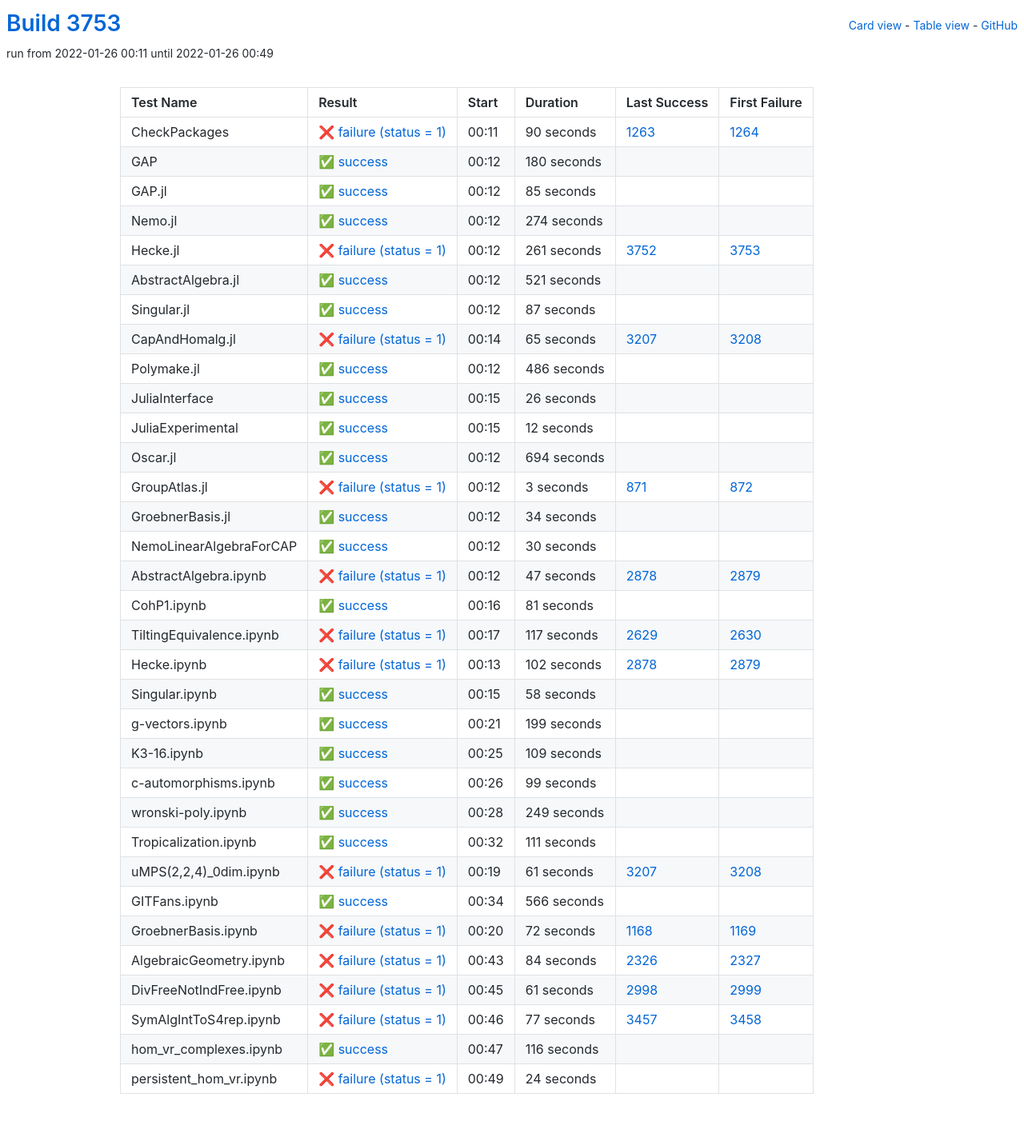
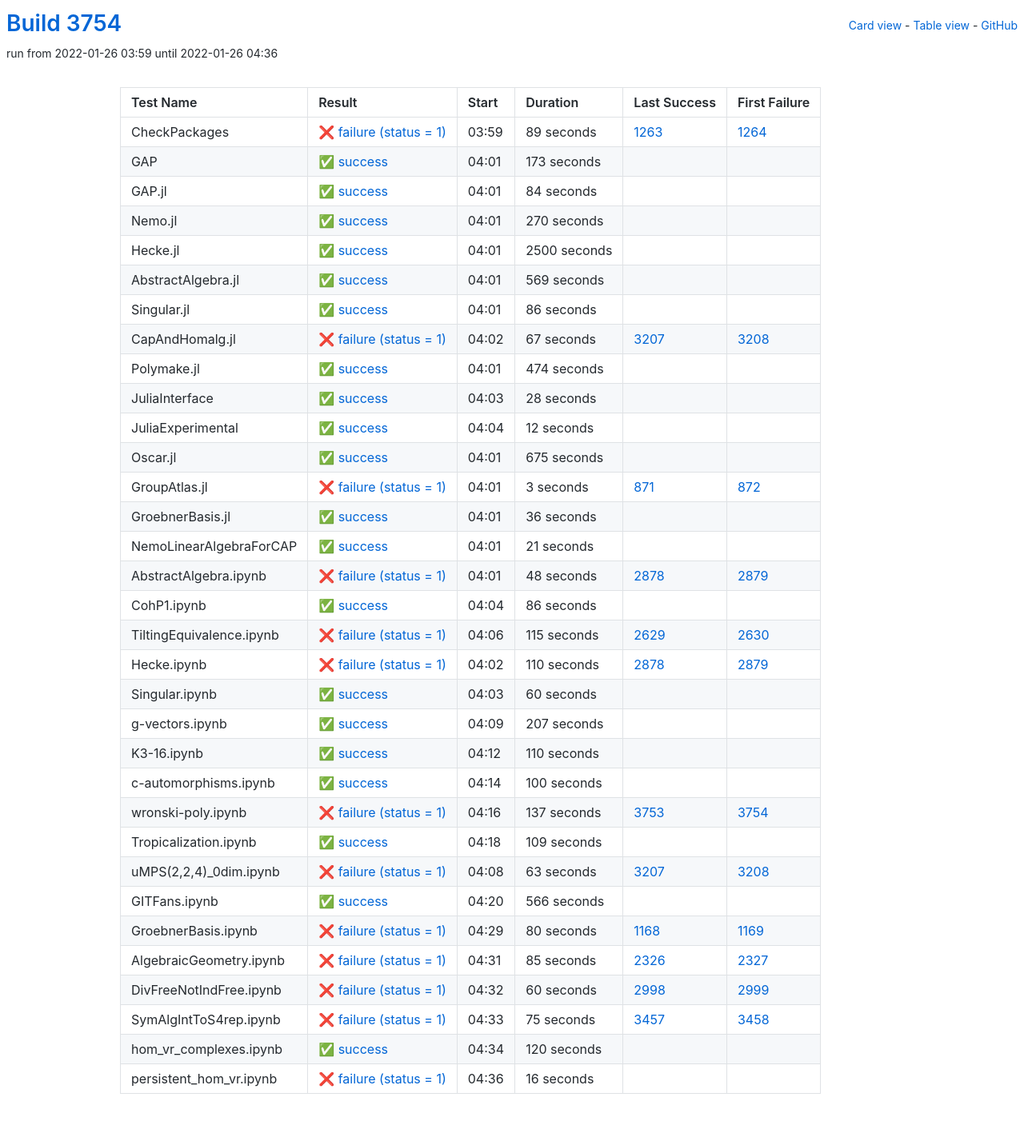
Before and after one commit to oscar-system/oscar-ci-status-stable, a Jekyll site: the page built from table.html, in a window 1280 px wide. Shown: the whole page at 80% size. Built offline with Jekyll 4.4.1, drawn with Linux system fonts in a browser that asks for light colours.

Commit message:
Build #3754

```diff
--- a/_data/ci.yml
+++ b/_data/ci.yml
@@ -1,6 +1,6 @@
 ---
-build: 3753
-build_url: https://oscarci.mathematik.uni-kl.de/job/oscar-stable/3753/
+build: 3754
+build_url: https://oscarci.mathematik.uni-kl.de/job/oscar-stable/3754/
 job: oscar-stable
 organization: oscar-system
 repo: oscar-ci-status-stable
@@ -8,128 +8,128 @@ repourl: https://github.com/oscar-system/oscar-ci-status-stable
 tests:
 - name: CheckPackages
   id: checkpackages
-  log: https://oscarci.mathematik.uni-kl.de/job/oscar-stable/3753/artifact/logs/build-3753/CheckPackages.log
-  start: 2022-01-26 00:11
+  log: https://oscarci.mathematik.uni-kl.de/job/oscar-stable/3754/artifact/logs/build-3754/CheckPackages.log
+  start: 2022-01-26 03:59
   success: false
   exitcode: 1
   status: failure
-  duration: 90
+  duration: 89
   last_success: 1263
   last_success_url: https://oscarci.mathematik.uni-kl.de/job/oscar-stable/1263/
   first_failure: 1264
   first_failure_url: https://oscarci.mathematik.uni-kl.de/job/oscar-stable/1264/
 - name: GAP
   id: gap
-  log: https://oscarci.mathematik.uni-kl.de/job/oscar-stable/3753/artifact/logs/build-3753/GAP.log
-  start: 2022-01-26 00:12
+  log: https://oscarci.mathematik.uni-kl.de/job/oscar-stable/3754/artifact/logs/build-3754/GAP.log
+  start: 2022-01-26 04:01
   success: true
   exitcode: 0
   status: success
-  duration: 180
+  duration: 173
   last_success: false
   last_success_url:
   first_failure: false
   first_failure_url:
 - name: GAP.jl
   id: gap-jl
-  log: https://oscarci.mathematik.uni-kl.de/job/oscar-stable/3753/artifact/logs/build-3753/GAP.jl.log
-  start: 2022-01-26 00:12
+  log: https://oscarci.mathematik.uni-kl.de/job/oscar-stable/3754/artifact/logs/build-3754/GAP.jl.log
+  start: 2022-01-26 04:01
   success: true
   exitcode: 0
   status: success
-  duration: 85
+  duration: 84
   last_success: false
   last_success_url:
   first_failure: false
   first_failure_url:
 - name: Nemo.jl
   id: nemo-jl
-  log: https://oscarci.mathematik.uni-kl.de/job/oscar-stable/3753/artifact/logs/build-3753/Nemo.jl.log
-  start: 2022-01-26 00:12
+  log: https://oscarci.mathematik.uni-kl.de/job/oscar-stable/3754/artifact/logs/build-3754/Nemo.jl.log
+  start: 2022-01-26 04:01
   success: true
   exitcode: 0
   status: success
-  duration: 274
+  duration: 270
   last_success: false
   last_success_url:
   first_failure: false
   first_failure_url:
 - name: Hecke.jl
   id: hecke-jl
-  log: https://oscarci.mathematik.uni-kl.de/job/oscar-stable/3753/artifact/logs/build-3753/Hecke.jl.log
-  start: 2022-01-26 00:12
-  success: false
-  exitcode: 1
-  status: failure
-  duration: 261
-  last_success: 3752
-  last_success_url: https://oscarci.mathematik.uni-kl.de/job/oscar-stable/3752/
-  first_failure: 3753
-  first_failure_url: https://oscarci.mathematik.uni-kl.de/job/oscar-stable/3753/
-- name: AbstractAlgebra.jl
-  id: abstractalgebra-jl
-  log: https://oscarci.mathematik.uni-kl.de/job/oscar-stable/3753/artifact/logs/build-3753/AbstractAlgebra.jl.log
-  start: 2022-01-26 00:12
+  log: https://oscarci.mathematik.uni-kl.de/job/oscar-stable/3754/artifact/logs/build-3754/Hecke.jl.log
+  start: 2022-01-26 04:01
   success: true
   exitcode: 0
   status: success
-  duration: 521
+  duration: 2500
+  last_success: false
+  last_success_url:
+  first_failure: false
+  first_failure_url:
+- name: AbstractAlgebra.jl
+  id: abstractalgebra-jl
+  log: https://oscarci.mathematik.uni-kl.de/job/oscar-stable/3754/artifact/logs/build-3754/AbstractAlgebra.jl.log
+  start: 2022-01-26 04:01
+  success: true
+  exitcode: 0
+  status: success
+  duration: 569
   last_success: false
   last_success_url:
   first_failure: false
   first_failure_url:
 - name: Singular.jl
   id: singular-jl
-  log: https://oscarci.mathematik.uni-kl.de/job/oscar-stable/3753/artifact/logs/build-3753/Singular.jl.log
-  start: 2022-01-26 00:12
+  log: https://oscarci.mathematik.uni-kl.de/job/oscar-stable/3754/artifact/logs/build-3754/Singular.jl.log
+  start: 2022-01-26 04:01
   success: true
   exitcode: 0
   status: success
-  duration: 87
+  duration: 86
   last_success: false
   last_success_url:
   first_failure: false
   first_failure_url:
 - name: CapAndHomalg.jl
   id: capandhomalg-jl
-  log: https://oscarci.mathematik.uni-kl.de/job/oscar-stable/3753/artifact/logs/build-3753/CapAndHomalg.jl.log
-  start: 2022-01-26 00:14
+  log: https://oscarci.mathematik.uni-kl.de/job/oscar-stable/3754/artifact/logs/build-3754/CapAndHomalg.jl.log
+  start: 2022-01-26 04:02
   success: false
   exitcode: 1
   status: failure
-  duration: 65
+  duration: 67
   last_success: 3207
   last_success_url: https://oscarci.mathematik.uni-kl.de/job/oscar-stable/3207/
   first_failure: 3208
   first_failure_url: https://oscarci.mathematik.uni-kl.de/job/oscar-stable/3208/
 - name: Polymake.jl
   id: polymake-jl
-  log: https://oscarci.mathematik.uni-kl.de/job/oscar-stable/3753/artifact/logs/build-3753/Polymake.jl.log
-  start: 2022-01-26 00:12
+  log: https://oscarci.mathematik.uni-kl.de/job/oscar-stable/3754/artifact/logs/build-3754/Polymake.jl.log
+  start: 2022-01-26 04:01
   success: true
   exitcode: 0
   status: success
-  duration: 486
+  duration: 474
   last_success: false
   last_success_url:
   first_failure: false
   first_failure_url:
 - name: JuliaInterface
   id: juliainterface
-  log: https://oscarci.mathematik.uni-kl.de/job/oscar-stable/3753/artifact/logs/build-3753/JuliaInterface.log
-  start: 2022-01-26 00:15
+  log: https://oscarci.mathematik.uni-kl.de/job/oscar-stable/3754/artifact/logs/build-3754/JuliaInterface.log
+  start: 2022-01-26 04:03
   success: true
   exitcode: 0
   status: success
-  duration: 26
+  duration: 28
   last_success: false
   last_success_url:
   first_failure: false
   first_failure_url:
 - name: JuliaExperimental
   id: juliaexperimental
-  log: https://oscarci.mathematik.uni-kl.de/job/oscar-stable/3753/artifact/logs/build-3753/JuliaExperimental.log
-  start: 2022-01-26 00:15
+  log: https://oscarci.mathematik.uni-kl.de/job/oscar-stable/3754/artifact/logs/build-3754/JuliaExperimental.log
+  start: 2022-01-26 04:04
   success: true
   exitcode: 0
   status: success
@@ -140,20 +140,20 @@ tests:
   first_failure_url:
 - name: Oscar.jl
   id: oscar-jl
-  log: https://oscarci.mathematik.uni-kl.de/job/oscar-stable/3753/artifact/logs/build-3753/Oscar.jl.log
-  start: 2022-01-26 00:12
+  log: https://oscarci.mathematik.uni-kl.de/job/oscar-stable/3754/artifact/logs/build-3754/Oscar.jl.log
+  start: 2022-01-26 04:01
   success: true
   exitcode: 0
   status: success
-  duration: 694
+  duration: 675
   last_success: false
   last_success_url:
   first_failure: false
   first_failure_url:
 - name: GroupAtlas.jl
   id: groupatlas-jl
-  log: https://oscarci.mathematik.uni-kl.de/job/oscar-stable/3753/artifact/logs/build-3753/GroupAtlas.jl.log
-  start: 2022-01-26 00:12
+  log: https://oscarci.mathematik.uni-kl.de/job/oscar-stable/3754/artifact/logs/build-3754/GroupAtlas.jl.log
+  start: 2022-01-26 04:01
   success: false
   exitcode: 1
   status: failure
@@ -164,104 +164,140 @@ tests:
   first_failure_url: https://oscarci.mathematik.uni-kl.de/job/oscar-stable/872/
 - name: GroebnerBasis.jl
   id: groebnerbasis-jl
-  log: https://oscarci.mathematik.uni-kl.de/job/oscar-stable/3753/artifact/logs/build-3753/GroebnerBasis.jl.log
-  start: 2022-01-26 00:12
+  log: https://oscarci.mathematik.uni-kl.de/job/oscar-stable/3754/artifact/logs/build-3754/GroebnerBasis.jl.log
+  start: 2022-01-26 04:01
   success: true
   exitcode: 0
   status: success
-  duration: 34
+  duration: 36
   last_success: false
   last_success_url:
   first_failure: false
   first_failure_url:
 - name: NemoLinearAlgebraForCAP
   id: nemolinearalgebraforcap
-  log: https://oscarci.mathematik.uni-kl.de/job/oscar-stable/3753/artifact/logs/build-3753/NemoLinearAlgebraForCAP.log
-  start: 2022-01-26 00:12
+  log: https://oscarci.mathematik.uni-kl.de/job/oscar-stable/3754/artifact/logs/build-3754/NemoLinearAlgebraForCAP.log
+  start: 2022-01-26 04:01
   success: true
   exitcode: 0
   status: success
-  duration: 30
+  duration: 21
   last_success: false
   last_success_url:
   first_failure: false
   first_failure_url:
 - name: AbstractAlgebra.ipynb
   id: abstractalgebra-ipynb
-  log: https://oscarci.mathematik.uni-kl.de/job/oscar-stable/3753/artifact/logs/build-3753/AbstractAlgebra.ipynb.log
-  start: 2022-01-26 00:12
+  log: https://oscarci.mathematik.uni-kl.de/job/oscar-stable/3754/artifact/logs/build-3754/AbstractAlgebra.ipynb.log
+  start: 2022-01-26 04:01
   success: false
   exitcode: 1
   status: failure
-  duration: 47
+  duration: 48
   last_success: 2878
   last_success_url: https://oscarci.mathematik.uni-kl.de/job/oscar-stable/2878/
   first_failure: 2879
   first_failure_url: https://oscarci.mathematik.uni-kl.de/job/oscar-stable/2879/
 - name: CohP1.ipynb
   id: cohp1-ipynb
-  log: https://oscarci.mathematik.uni-kl.de/job/oscar-stable/3753/artifact/logs/build-3753/CohP1.ipynb.log
-  start: 2022-01-26 00:16
+  log: https://oscarci.mathematik.uni-kl.de/job/oscar-stable/3754/artifact/logs/build-3754/CohP1.ipynb.log
+  start: 2022-01-26 04:04
   success: true
   exitcode: 0
   status: success
-  duration: 81
+  duration: 86
   last_success: false
   last_success_url:
   first_failure: false
   first_failure_url:
 - name: TiltingEquivalence.ipynb
   id: tiltingequivalence-ipynb
-  log: https://oscarci.mathematik.uni-kl.de/job/oscar-stable/3753/artifact/logs/build-3753/TiltingEquivalence.ipynb.log
-  start: 2022-01-26 00:17
+  log: https://oscarci.mathematik.uni-kl.de/job/oscar-stable/3754/artifact/logs/build-3754/TiltingEquivalence.ipynb.log
+  start: 2022-01-26 04:06
   success: false
   exitcode: 1
   status: failure
-  duration: 117
+  duration: 115
   last_success: 2629
   last_success_url: https://oscarci.mathematik.uni-kl.de/job/oscar-stable/2629/
   first_failure: 2630
   first_failure_url: https://oscarci.mathematik.uni-kl.de/job/oscar-stable/2630/
 - name: Hecke.ipynb
   id: hecke-ipynb
-  log: https://oscarci.mathematik.uni-kl.de/job/oscar-stable/3753/artifact/logs/build-3753/Hecke.ipynb.log
-  start: 2022-01-26 00:13
+  log: https://oscarci.mathematik.uni-kl.de/job/oscar-stable/3754/artifact/logs/build-3754/Hecke.ipynb.log
+  start: 2022-01-26 04:02
   success: false
   exitcode: 1
   status: failure
-  duration: 102
+  duration: 110
   last_success: 2878
   last_success_url: https://oscarci.mathematik.uni-kl.de/job/oscar-stable/2878/
   first_failure: 2879
   first_failure_url: https://oscarci.mathematik.uni-kl.de/job/oscar-stable/2879/
 - name: Singular.ipynb
   id: singular-ipynb
-  log: https://oscarci.mathematik.uni-kl.de/job/oscar-stable/3753/artifact/logs/build-3753/Singular.ipynb.log
-  start: 2022-01-26 00:15
+  log: https://oscarci.mathematik.uni-kl.de/job/oscar-stable/3754/artifact/logs/build-3754/Singular.ipynb.log
+  start: 2022-01-26 04:03
   success: true
   exitcode: 0
   status: success
-  duration: 58
+  duration: 60
   last_success: false
   last_success_url:
   first_failure: false
   first_failure_url:
 - name: g-vectors.ipynb
   id: g-vectors-ipynb
-  log: https://oscarci.mathematik.uni-kl.de/job/oscar-stable/3753/artifact/logs/build-3753/g-vectors.ipynb.log
-  start: 2022-01-26 00:21
+  log: https://oscarci.mathematik.uni-kl.de/job/oscar-stable/3754/artifact/logs/build-3754/g-vectors.ipynb.log
+  start: 2022-01-26 04:09
   success: true
   exitcode: 0
   status: success
-  duration: 199
+  duration: 207
   last_success: false
   last_success_url:
   first_failure: false
   first_failure_url:
 - name: K3-16.ipynb
   id: k3-16-ipynb
-  log: https://oscarci.mathematik.uni-kl.de/job/oscar-stable/3753/artifact/logs/build-3753/K3-16.ipynb.log
-  start: 2022-01-26 00:25
+  log: https://oscarci.mathematik.uni-kl.de/job/oscar-stable/3754/artifact/logs/build-3754/K3-16.ipynb.log
+  start: 2022-01-26 04:12
+  success: true
+  exitcode: 0
+  status: success
+  duration: 110
+  last_success: false
+  last_success_url:
+  first_failure: false
+  first_failure_url:
+- name: c-automorphisms.ipynb
+  id: c-automorphisms-ipynb
+  log: https://oscarci.mathematik.uni-kl.de/job/oscar-stable/3754/artifact/logs/build-3754/c-automorphisms.ipynb.log
+  start: 2022-01-26 04:14
+  success: true
+  exitcode: 0
+  status: success
+  duration: 100
+  last_success: false
+  last_success_url:
+  first_failure: false
+  first_failure_url:
+- name: wronski-poly.ipynb
+  id: wronski-poly-ipynb
+  log: https://oscarci.mathematik.uni-kl.de/job/oscar-stable/3754/artifact/logs/build-3754/wronski-poly.ipynb.log
+  start: 2022-01-26 04:16
+  success: false
+  exitcode: 1
+  status: failure
+  duration: 137
+  last_success: 3753
+  last_success_url: https://oscarci.mathematik.uni-kl.de/job/oscar-stable/3753/
+  first_failure: 3754
+  first_failure_url: https://oscarci.mathematik.uni-kl.de/job/oscar-stable/3754/
+- name: Tropicalization.ipynb
+  id: tropicalization-ipynb
+  log: https://oscarci.mathematik.uni-kl.de/job/oscar-stable/3754/artifact/logs/build-3754/Tropicalization.ipynb.log
+  start: 2022-01-26 04:18
   success: true
   exitcode: 0
   status: success
@@ -270,58 +306,22 @@ tests:
   last_success_url:
   first_failure: false
   first_failure_url:
-- name: c-automorphisms.ipynb
-  id: c-automorphisms-ipynb
-  log: https://oscarci.mathematik.uni-kl.de/job/oscar-stable/3753/artifact/logs/build-3753/c-automorphisms.ipynb.log
-  start: 2022-01-26 00:26
-  success: true
-  exitcode: 0
-  status: success
-  duration: 99
-  last_success: false
-  last_success_url:
-  first_failure: false
-  first_failure_url:
-- name: wronski-poly.ipynb
-  id: wronski-poly-ipynb
-  log: https://oscarci.mathematik.uni-kl.de/job/oscar-stable/3753/artifact/logs/build-3753/wronski-poly.ipynb.log
-  start: 2022-01-26 00:28
-  success: true
-  exitcode: 0
-  status: success
-  duration: 249
-  last_success: false
-  last_success_url:
-  first_failure: false
-  first_failure_url:
-- name: Tropicalization.ipynb
-  id: tropicalization-ipynb
-  log: https://oscarci.mathematik.uni-kl.de/job/oscar-stable/3753/artifact/logs/build-3753/Tropicalization.ipynb.log
-  start: 2022-01-26 00:32
-  success: true
-  exitcode: 0
-  status: success
-  duration: 111
-  last_success: false
-  last_success_url:
-  first_failure: false
-  first_failure_url:
 - name: uMPS(2,2,4)_0dim.ipynb
   id: umps-2-2-4-0dim-ipynb
-  log: https://oscarci.mathematik.uni-kl.de/job/oscar-stable/3753/artifact/logs/build-3753/uMPS-2-2-4-_0dim.ipynb.log
-  start: 2022-01-26 00:19
+  log: https://oscarci.mathematik.uni-kl.de/job/oscar-stable/3754/artifact/logs/build-3754/uMPS-2-2-4-_0dim.ipynb.log
+  start: 2022-01-26 04:08
   success: false
   exitcode: 1
   status: failure
-  duration: 61
+  duration: 63
   last_success: 3207
   last_success_url: https://oscarci.mathematik.uni-kl.de/job/oscar-stable/3207/
   first_failure: 3208
   first_failure_url: https://oscarci.mathematik.uni-kl.de/job/oscar-stable/3208/
 - name: GITFans.ipynb
   id: gitfans-ipynb
-  log: https://oscarci.mathematik.uni-kl.de/job/oscar-stable/3753/artifact/logs/build-3753/GITFans.ipynb.log
-  start: 2022-01-26 00:34
+  log: https://oscarci.mathematik.uni-kl.de/job/oscar-stable/3754/artifact/logs/build-3754/GITFans.ipynb.log
+  start: 2022-01-26 04:20
   success: true
   exitcode: 0
   status: success
@@ -332,72 +332,72 @@ tests:
   first_failure_url:
 - name: GroebnerBasis.ipynb
   id: groebnerbasis-ipynb
-  log: https://oscarci.mathematik.uni-kl.de/job/oscar-stable/3753/artifact/logs/build-3753/GroebnerBasis.ipynb.log
-  start: 2022-01-26 00:20
+  log: https://oscarci.mathematik.uni-kl.de/job/oscar-stable/3754/artifact/logs/build-3754/GroebnerBasis.ipynb.log
+  start: 2022-01-26 04:29
   success: false
   exitcode: 1
   status: failure
-  duration: 72
+  duration: 80
   last_success: 1168
   last_success_url: https://oscarci.mathematik.uni-kl.de/job/oscar-stable/1168/
   first_failure: 1169
   first_failure_url: https://oscarci.mathematik.uni-kl.de/job/oscar-stable/1169/
 - name: AlgebraicGeometry.ipynb
   id: algebraicgeometry-ipynb
-  log: https://oscarci.mathematik.uni-kl.de/job/oscar-stable/3753/artifact/logs/build-3753/AlgebraicGeometry.ipynb.log
-  start: 2022-01-26 00:43
+  log: https://oscarci.mathematik.uni-kl.de/job/oscar-stable/3754/artifact/logs/build-3754/AlgebraicGeometry.ipynb.log
+  start: 2022-01-26 04:31
   success: false
   exitcode: 1
   status: failure
-  duration: 84
+  duration: 85
   last_success: 2326
   last_success_url: https://oscarci.mathematik.uni-kl.de/job/oscar-stable/2326/
   first_failure: 2327
   first_failure_url: https://oscarci.mathematik.uni-kl.de/job/oscar-stable/2327/
 - name: DivFreeNotIndFree.ipynb
   id: divfreenotindfree-ipynb
-  log: https://oscarci.mathematik.uni-kl.de/job/oscar-stable/3753/artifact/logs/build-3753/DivFreeNotIndFree.ipynb.log
-  start: 2022-01-26 00:45
+  log: https://oscarci.mathematik.uni-kl.de/job/oscar-stable/3754/artifact/logs/build-3754/DivFreeNotIndFree.ipynb.log
+  start: 2022-01-26 04:32
   success: false
   exitcode: 1
   status: failure
-  duration: 61
+  duration: 60
   last_success: 2998
   last_success_url: https://oscarci.mathematik.uni-kl.de/job/oscar-stable/2998/
   first_failure: 2999
   first_failure_url: https://oscarci.mathematik.uni-kl.de/job/oscar-stable/2999/
 - name: SymAlgIntToS4rep.ipynb
   id: symalginttos4rep-ipynb
-  log: https://oscarci.mathematik.uni-kl.de/job/oscar-stable/3753/artifact/logs/build-3753/SymAlgIntToS4rep.ipynb.log
-  start: 2022-01-26 00:46
+  log: https://oscarci.mathematik.uni-kl.de/job/oscar-stable/3754/artifact/logs/build-3754/SymAlgIntToS4rep.ipynb.log
+  start: 2022-01-26 04:33
   success: false
   exitcode: 1
   status: failure
-  duration: 77
+  duration: 75
   last_success: 3457
   last_success_url: https://oscarci.mathematik.uni-kl.de/job/oscar-stable/3457/
   first_failure: 3458
   first_failure_url: https://oscarci.mathematik.uni-kl.de/job/oscar-stable/3458/
 - name: hom_vr_complexes.ipynb
   id: hom-vr-complexes-ipynb
-  log: https://oscarci.mathematik.uni-kl.de/job/oscar-stable/3753/artifact/logs/build-3753/hom_vr_complexes.ipynb.log
-  start: 2022-01-26 00:47
+  log: https://oscarci.mathematik.uni-kl.de/job/oscar-stable/3754/artifact/logs/build-3754/hom_vr_complexes.ipynb.log
+  start: 2022-01-26 04:34
   success: true
   exitcode: 0
   status: success
-  duration: 116
+  duration: 120
   last_success: false
   last_success_url:
   first_failure: false
   first_failure_url:
 - name: persistent_hom_vr.ipynb
   id: persistent-hom-vr-ipynb
-  log: https://oscarci.mathematik.uni-kl.de/job/oscar-stable/3753/artifact/logs/build-3753/persistent_hom_vr.ipynb.log
-  start: 2022-01-26 00:49
+  log: https://oscarci.mathematik.uni-kl.de/job/oscar-stable/3754/artifact/logs/build-3754/persistent_hom_vr.ipynb.log
+  start: 2022-01-26 04:36
   success: false
   exitcode: 1
   status: failure
-  duration: 24
+  duration: 16
   last_success: false
   last_success_url:
   first_failure: false
```
Also changed, not shown: README.md.
